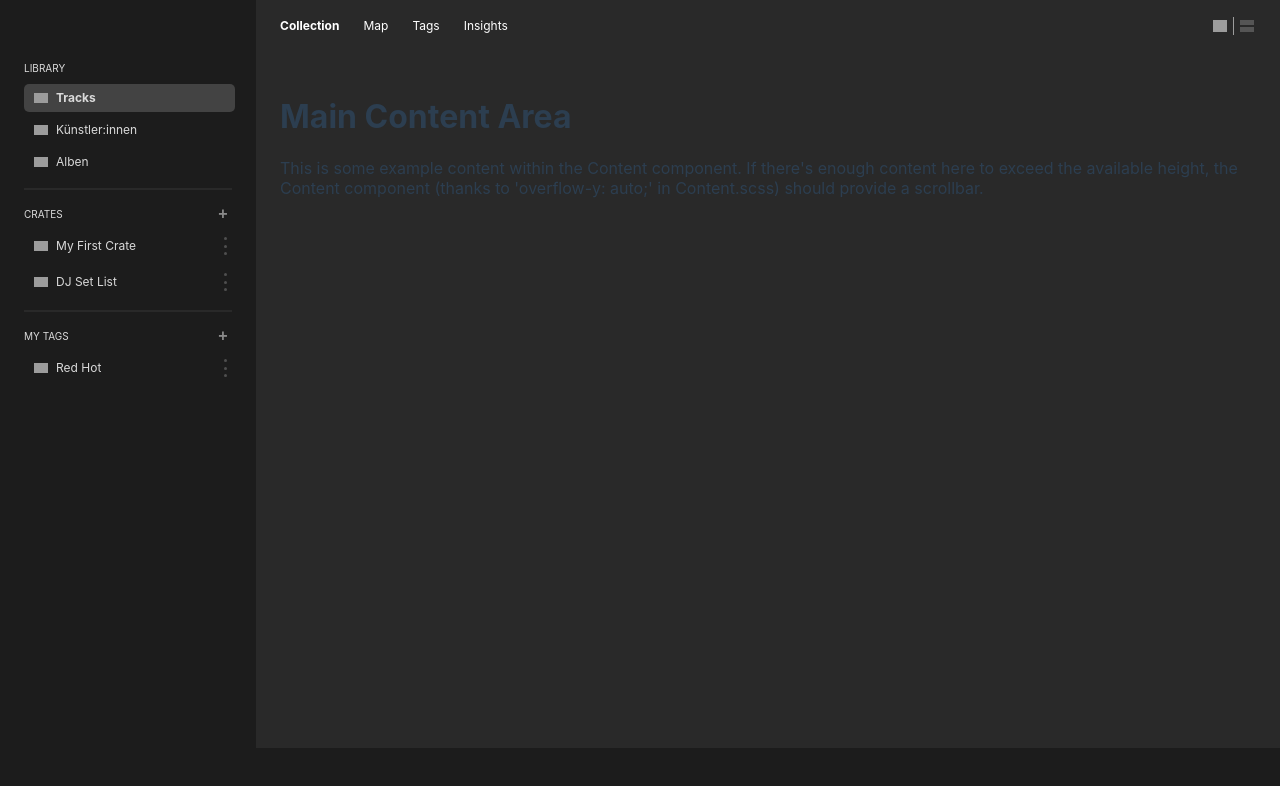
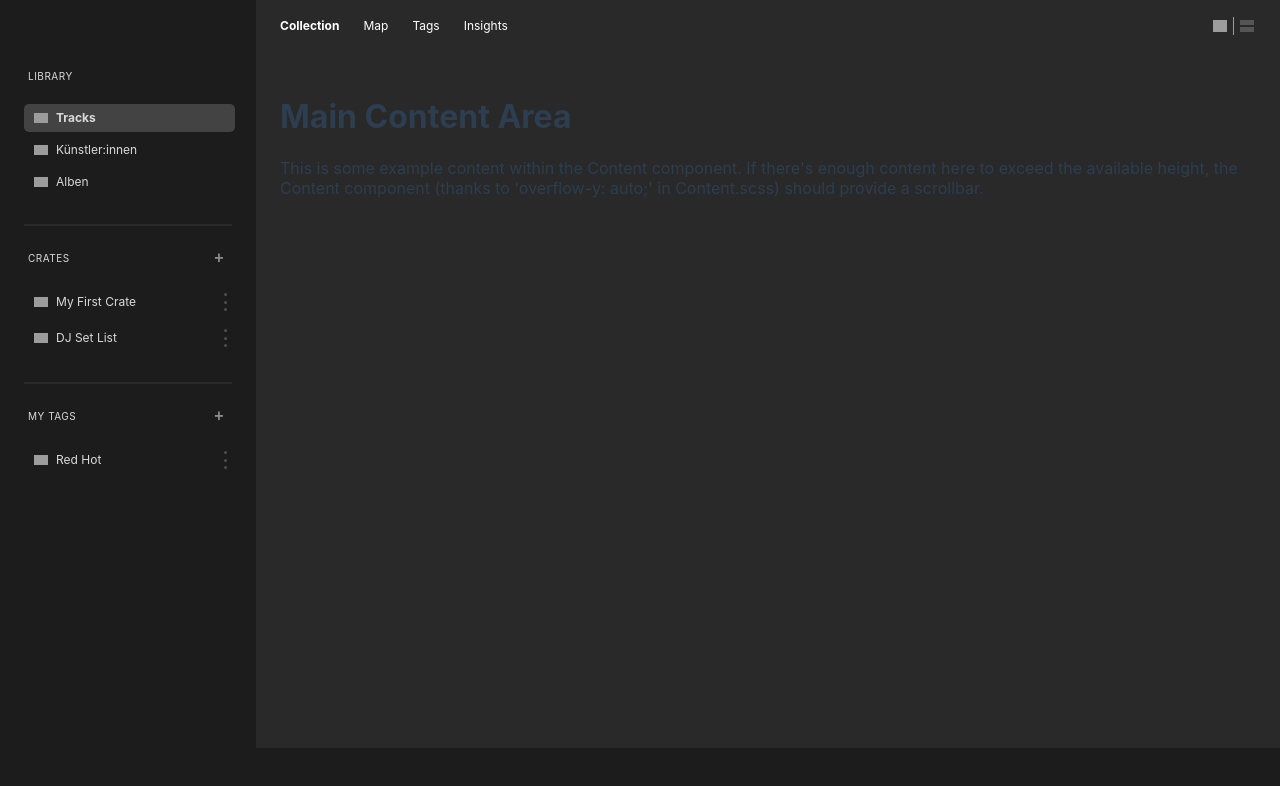
Before and after one commit to repeat98/catalogic, a React app: page / in a window 1280 px wide. Shown: the top 786 px of the page. Built offline with nearby package versions, Linux system fonts and the light colour scheme.

Commit message:
extracted Menu

```diff
--- /dev/null
+++ b/src/components/Menu.jsx
@@ -0,0 +1,89 @@
+import React from 'react';
+import MenuItem from './MenuItem';
+import './Menu.scss';
+
+const Menu = ({
+  selectedLibraryItem,
+  cratesItems,
+  myTagsItems,
+  handleLibraryItemClick,
+  addItem,
+  handleOpenContextMenu,
+  // selectedCrateItem, // Prop for future selection handling
+  // handleCrateItemClick, // Prop for future selection handling
+  // selectedTagItem, // Prop for future selection handling
+  // handleTagItemClick, // Prop for future selection handling
+}) => {
+  return (
+    <div data-layer="menu" className="Menu">
+      {/* LIBRARY Category (static items) */}
+      <div data-layer="menu-category" className="MenuCategory">
+        <div data-layer="category-label-wrapper" className="CategoryLabelWrapper">
+          <div data-layer="label" className="Label">LIBRARY</div>
+        </div>
+        <MenuItem
+          label="Tracks"
+          isSelected={selectedLibraryItem === 'Tracks'}
+          onClick={() => handleLibraryItemClick('Tracks')}
+        />
+        <MenuItem
+          label="Künstler:innen"
+          isSelected={selectedLibraryItem === 'Künstler:innen'}
+          onClick={() => handleLibraryItemClick('Künstler:innen')}
+        />
+        <MenuItem
+          label="Alben"
+          isSelected={selectedLibraryItem === 'Alben'}
+          onClick={() => handleLibraryItemClick('Alben')}
+          showOptions={false}
+        />
+      </div>
+      <div data-layer="divider" className="Divider" />
+
+      {/* CRATES Category (dynamic items) */}
+      <div data-layer="menu-category" className="MenuCategory">
+        <div data-layer="category-label-wrapper" className="CategoryLabelWrapper">
+          <div data-layer="label" className="Label">CRATES</div>
+          <button className="AddButton" onClick={() => addItem('crates')} aria-label="Add Crate" title="Add Crate">
+            <span className="AddIconSymbol">+</span>
+          </button>
+        </div>
+        {cratesItems.map(item => (
+          <MenuItem
+            key={item.id}
+            id={item.id}
+            label={item.label}
+            // isSelected={selectedCrateItem === item.id} // Implement selection if needed
+            // onClick={() => handleCrateItemClick(item.id)} // Implement selection if needed
+            showOptions={true}
+            onOpenContextMenu={(e) => handleOpenContextMenu(e, item, 'crates')}
+          />
+        ))}
+      </div>
+      <div data-layer="divider" className="Divider" />
+
+      {/* MY TAGS Category (dynamic items) */}
+      <div data-layer="menu-category" className="MenuCategory">
+        <div data-layer="category-label-wrapper" className="CategoryLabelWrapper">
+          <div data-layer="label" className="Label">MY TAGS</div>
+          <button className="AddButton" onClick={() => addItem('mytags')} aria-label="Add Tag" title="Add Tag">
+            <span className="AddIconSymbol">+</span>
+          </button>
+        </div>
+        {myTagsItems.map(item => (
+          <MenuItem
+            key={item.id}
+            id={item.id}
+            label={item.label}
+            // isSelected={selectedTagItem === item.id} // Implement selection if needed
+            // onClick={() => handleTagItemClick(item.id)} // Implement selection if needed
+            showOptions={true}
+            onOpenContextMenu={(e) => handleOpenContextMenu(e, item, 'mytags')}
+          />
+        ))}
+      </div>
+    </div>
+  );
+};
+
+export default Menu;
--- /dev/null
+++ b/src/components/Menu.scss
@@ -0,0 +1,55 @@
+/* Styles for the Menu component and its children */
+.Menu {
+    flex-grow: 1; /* Allows the menu to take available space */
+    overflow-y: auto; /* Adds scroll if content exceeds height */
+  }
+
+  .MenuCategory {
+    margin-bottom: 16px; /* Space between categories */
+  }
+
+  .CategoryLabelWrapper {
+    display: flex;
+    justify-content: space-between;
+    align-items: center;
+    padding: 8px 4px; /* Adjust as needed */
+    margin-bottom: 4px;
+  }
+
+  .Label {
+    font-size: 0.75rem; /* 12px */
+    font-weight: bold;
+    color: #555; /* Example color */
+    text-transform: uppercase;
+    letter-spacing: 0.5px;
+  }
+
+  .AddButton {
+    background: none;
+    border: none;
+    color: #777; /* Example color */
+    cursor: pointer;
+    padding: 2px;
+    font-size: 1.2rem;
+    line-height: 1;
+    display: flex;
+    align-items: center;
+    justify-content: center;
+
+    &:hover {
+      color: #333; /* Darker on hover */
+    }
+  }
+
+  .AddIconSymbol {
+    // Styles for the '+' symbol if it's not just text
+    // For example, if it was an SVG or a custom font icon
+  }
+
+  .Divider {
+    height: 1px;
+    background-color: #ddd; /* Example color */
+    margin: 8px 0; /* Space around divider */
+  }
+
+  /* Styles for MenuItem are in MenuItem.scss */
--- a/src/components/Sidebar.jsx
+++ b/src/components/Sidebar.jsx
@@ -1,6 +1,6 @@
 import React, { useState, useEffect, useCallback, useRef } from 'react';
-import MenuItem from './MenuItem';
-import ContextMenu from './ContextMenu'; // New component
+import Menu from './Menu'; // Import the new Menu component
+import ContextMenu from './ContextMenu';
 import './Sidebar.scss';
 
 // Helper to generate simple unique IDs
@@ -79,20 +79,17 @@ const Sidebar = () => {
     event.preventDefault(); // Prevent native context menu
     event.stopPropagation();
 
-    // Get bounds of sidebar to constrain context menu
     const sidebarRect = sidebarRef.current ? sidebarRef.current.getBoundingClientRect() : { top: 0, left: 0, width: 256, height: window.innerHeight };
 
     let x = event.clientX;
     let y = event.clientY;
 
-    // Basic constraint: try to keep menu within sidebar width (200px is assumed menu width)
     if (x + 200 > sidebarRect.left + sidebarRect.width) {
         x = sidebarRect.left + sidebarRect.width - 200;
     }
-     if (y + 100 > sidebarRect.top + sidebarRect.height) { // 100px assumed menu height
+     if (y + 100 > sidebarRect.top + sidebarRect.height) {
         y = sidebarRect.top + sidebarRect.height - 100;
     }
-
 
     setContextMenu({
       isOpen: true,
@@ -141,74 +138,15 @@ const Sidebar = () => {
           {/* Window controls */}
         </div>
       </div>
-      <div data-layer="menu" className="Menu">
-        {/* LIBRARY Category (static items) */}
-        <div data-layer="menu-category" className="MenuCategory">
-          <div data-layer="category-label-wrapper" className="CategoryLabelWrapper">
-            <div data-layer="label" className="Label">LIBRARY</div>
-          </div>
-          <MenuItem
-            label="Tracks"
-            isSelected={selectedLibraryItem === 'Tracks'}
-            onClick={() => handleLibraryItemClick('Tracks')}
-          />
-          <MenuItem
-            label="Künstler:innen"
-            isSelected={selectedLibraryItem === 'Künstler:innen'}
-            onClick={() => handleLibraryItemClick('Künstler:innen')}
-          />
-          <MenuItem
-            label="Alben"
-            isSelected={selectedLibraryItem === 'Alben'}
-            onClick={() => handleLibraryItemClick('Alben')}
-            showOptions={false}
-          />
-        </div>
-        <div data-layer="divider" className="Divider" />
-
-        {/* CRATES Category (dynamic items) */}
-        <div data-layer="menu-category" className="MenuCategory">
-          <div data-layer="category-label-wrapper" className="CategoryLabelWrapper">
-            <div data-layer="label" className="Label">CRATES</div>
-            <button className="AddButton" onClick={() => addItem('crates')} aria-label="Add Crate" title="Add Crate">
-              <span className="AddIconSymbol">+</span>
-            </button>
-          </div>
-          {cratesItems.map(item => (
-            <MenuItem
-              key={item.id}
-              id={item.id}
-              label={item.label}
-              // isSelected={selectedCrateItem === item.id} // Implement selection if needed
-              // onClick={() => handleCrateItemClick(item.id)} // Implement selection if needed
-              showOptions={true}
-              onOpenContextMenu={(e) => handleOpenContextMenu(e, item, 'crates')}
-            />
-          ))}
-        </div>
-        <div data-layer="divider" className="Divider" />
-
-        {/* MY TAGS Category (dynamic items) */}
-        <div data-layer="menu-category" className="MenuCategory">
-          <div data-layer="category-label-wrapper" className="CategoryLabelWrapper">
-            <div data-layer="label" className="Label">MY TAGS</div>
-            <button className="AddButton" onClick={() => addItem('mytags')} aria-label="Add Tag" title="Add Tag">
-              <span className="AddIconSymbol">+</span>
-            </button>
-          </div>
-          {myTagsItems.map(item => (
-            <MenuItem
-              key={item.id}
-              id={item.id}
-              label={item.label}
-              // isSelected={selectedTagItem === item.id} // Implement selection if needed
-              // onClick={() => handleTagItemClick(item.id)} // Implement selection if needed
-              showOptions={true}
-              onOpenContextMenu={(e) => handleOpenContextMenu(e, item, 'mytags')}
-            />
-          ))}
-        </div>
-      </div>
+      <Menu
+        selectedLibraryItem={selectedLibraryItem}
+        cratesItems={cratesItems}
+        myTagsItems={myTagsItems}
+        handleLibraryItemClick={handleLibraryItemClick}
+        addItem={addItem}
+        handleOpenContextMenu={handleOpenContextMenu}
+        // selectedCrateItem, handleCrateItemClick, selectedTagItem, handleTagItemClick would be passed here if implemented
+      />
       <div data-layer="logo-container" className="LogoContainer">
         {/* Logo */}
       </div>
```
Also changed, not shown: 2 other files (tests, documents, lock files or other folders).
